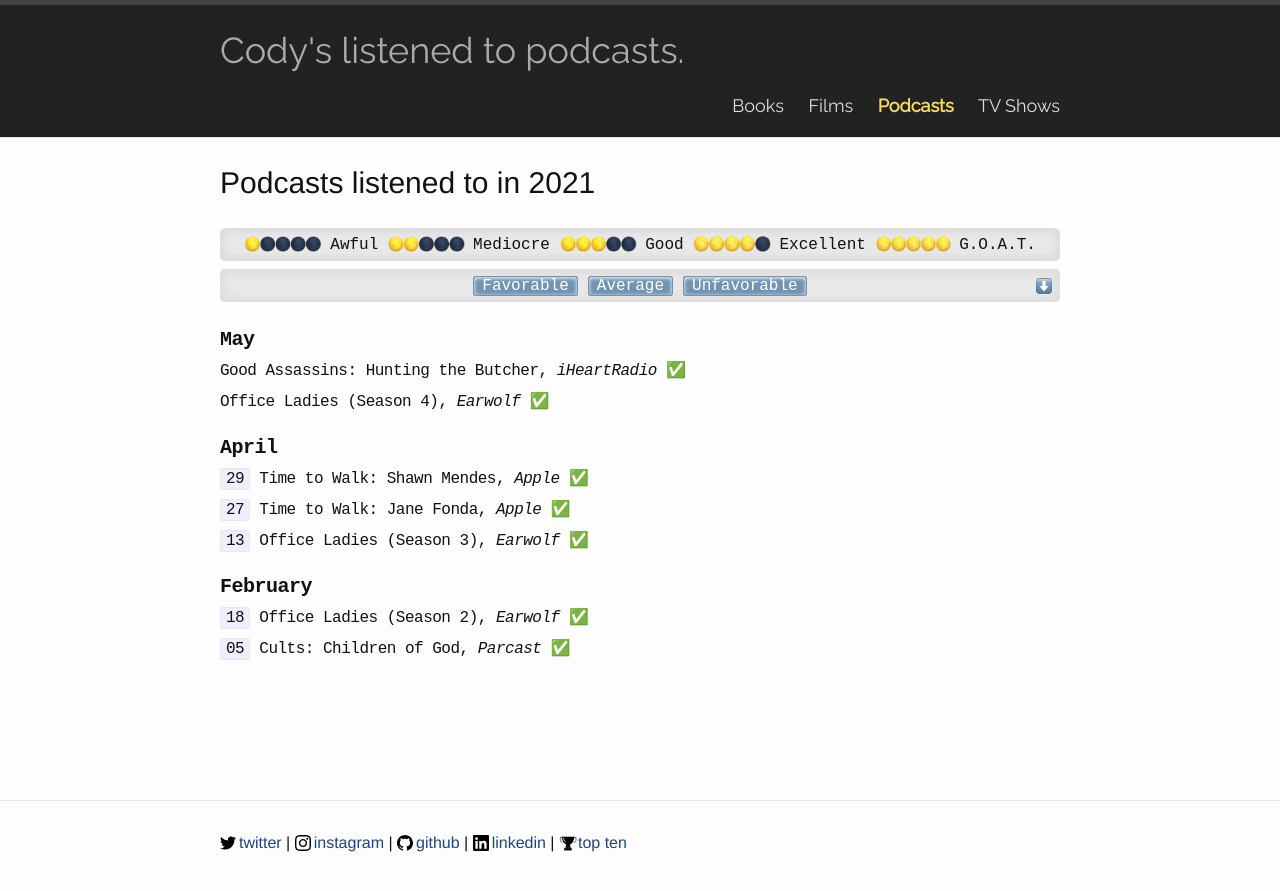
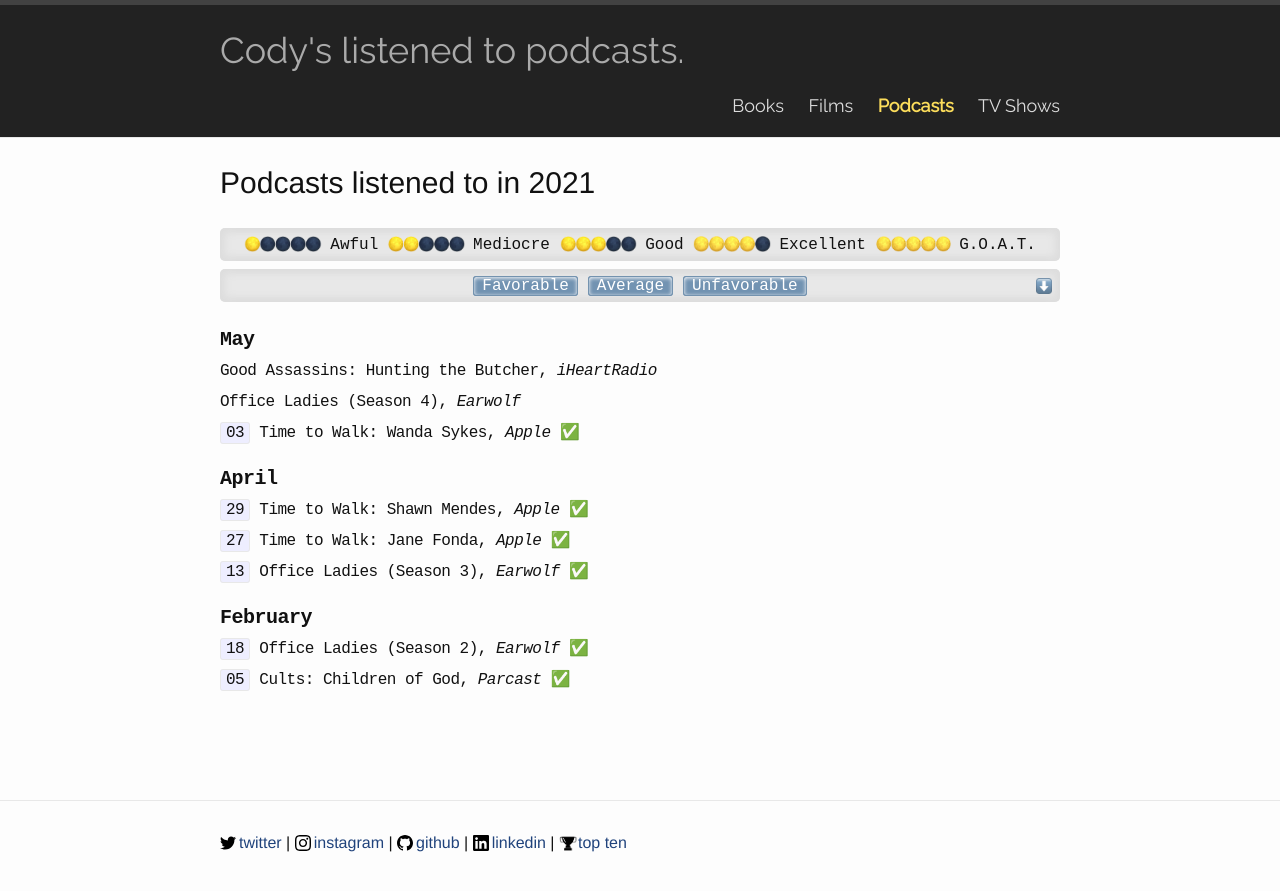
Before and after one commit to codydalerodgers/personal-blog, a Jekyll site: the page built from _podcasts/2021.md, in a window 1280 px wide. Shown: the top 891 px of the page. Built offline with Jekyll 4.4.1, drawn with Linux system fonts in a browser that asks for light colours.

Commit message:
Wanda Sykes

```diff
--- a/_podcasts/2021.md
+++ b/_podcasts/2021.md
@@ -5,9 +5,11 @@ title: Podcasts listened to in 2021
 category: podcasts
 ---
 ## May
-Good Assassins: Hunting the Butcher, _iHeartRadio_ ✅
+Good Assassins: Hunting the Butcher, _iHeartRadio_
 
-Office Ladies (Season 4), _Earwolf_ ✅
+Office Ladies (Season 4), _Earwolf_
+
+`03` Time to Walk: Wanda Sykes, _Apple_ ✅
 
 ## April
 `29` Time to Walk: Shawn Mendes, _Apple_ ✅
```
